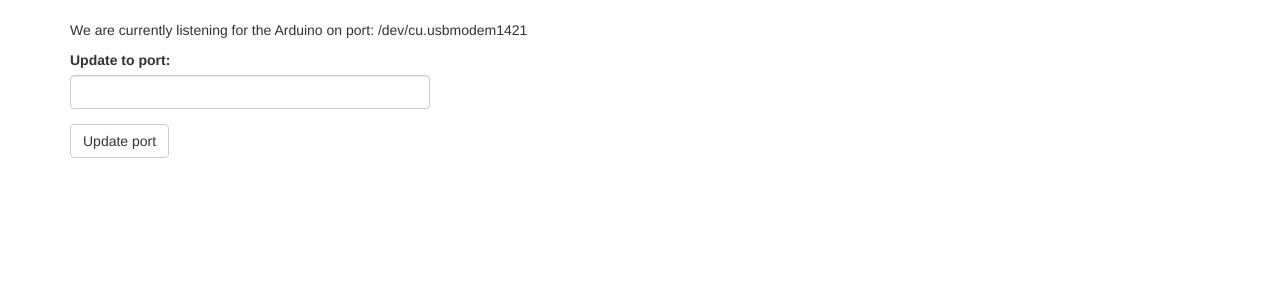
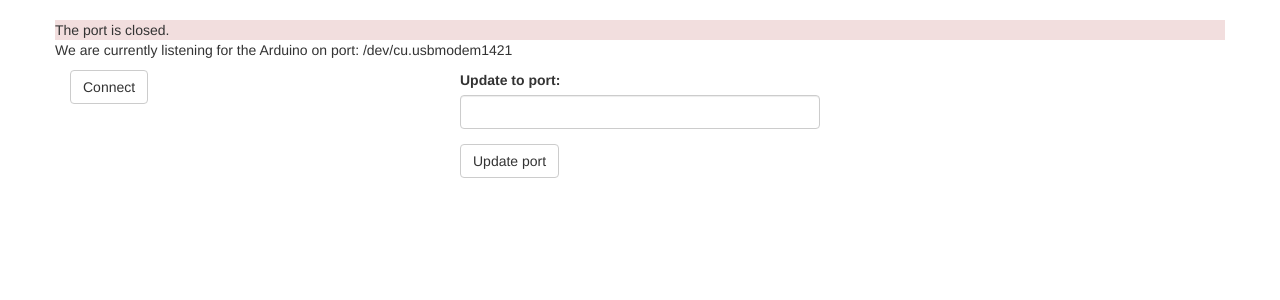
Before and after one commit to synqs/ArduinoThermoControlWeb, a Flask app: page /config in a window 1280 px wide. Shown: the part 52-352 px from the top of the page. Run offline with Flask 2, Linux system fonts and the light colour scheme; some libraries are stand-ins or nearby versions.

Commit message:
Connect and disconnect serial connection.
Added the ability to connect and disconnet from the serial connection.

```diff
--- a/app/forms.py
+++ b/app/forms.py
@@ -2,12 +2,24 @@ from flask_wtf import FlaskForm
 from flask_wtf.file import DataRequired, FileRequired
 from wtforms import StringField, SubmitField, FileField
 
-class ConnectForm(FlaskForm):
+class UpdateForm(FlaskForm):
     '''
     The form for connecting to the Arduino
     '''
     serial_port = StringField('Update to port:', validators=[DataRequired()])
     submit = SubmitField('Update port')
 
+class DisconnectForm(FlaskForm):
+    '''
+    The form for disconnecting from the Arduino
+    '''
+    submit = SubmitField('Disconnect')
+
+class ConnectForm(FlaskForm):
+    '''
+    The form for disconnecting from the Arduino
+    '''
+    submit = SubmitField('Connect')
+
 class DataForm(FlaskForm):
     submit = SubmitField('Submit data')
--- a/app/routes.py
+++ b/app/routes.py
@@ -1,5 +1,5 @@
 from app import app, socketio
-from app.forms import ConnectForm, DataForm
+from app.forms import UpdateForm, DataForm, DisconnectForm, ConnectForm
 import serial
 import h5py
 from threading import Lock
@@ -28,12 +28,15 @@ def index():
 @app.route('/config', methods=['GET', 'POST'])
 def config():
     port = app.config['SERIAL_PORT']
-    form = ConnectForm()
-
-    if form.validate_on_submit():
-        n_port =  form.serial_port.data;
+    uform = UpdateForm()
+    dform = DisconnectForm()
+    cform = ConnectForm()
+    global ser;
+    is_open = ser.is_open;
+    if uform.validate_on_submit():
+        #Update the port.
+        n_port =  uform.serial_port.data;
         try:
-            global ser
             ser.close()
             ser = serial.Serial(n_port, 9600, timeout = 1)
             if ser.is_open:
@@ -48,7 +51,20 @@ def config():
              flash('{}'.format(e), 'error')
              return redirect(url_for('config'))
 
-    return render_template('config.html', port = port, form=form)
+    if is_open and dform.validate_on_submit():
+        #Disconnect the port.
+        ser.close()
+        is_open = ser.is_open;
+        flash('Closed the serial connection')
+        return redirect(url_for('config'))
+    if cform.validate_on_submit():
+        ser = serial.Serial(app.config['SERIAL_PORT'], 9600, timeout = 1)
+        is_open = ser.is_open;
+        flash('Opened the serial connection')
+        return redirect(url_for('config'))
+
+    return render_template('config.html', port = port, form=uform,
+        is_open= is_open, dform = dform, cform = cform)
 
 @app.route('/file/<filename>')
 def file(filename):
--- a/app/templates/config.html
+++ b/app/templates/config.html
@@ -3,9 +3,21 @@
 
 {% block app_content %}
 <div>
-  <p>We are currently listening for the Arduino on port: {{ port }}</p>
 </div>
 <div class="row">
+  {% if is_open %}
+    <div class="p-3 mb-2 bg-success text-white">The port is open </div>
+    <p>We are currently listening for the Arduino on port: {{ port }}</p>
+    <div class="col-md-4">
+        {{ wtf.quick_form(dform) }}
+    </div>
+  {% else %}
+      <div class="p-3 mb-2 bg-danger text-white">The port is closed.</div>
+      <p>We are currently listening for the Arduino on port: {{ port }}</p>
+      <div class="col-md-4">
+          {{ wtf.quick_form(cform) }}
+      </div>
+  {% endif %}
         <div class="col-md-4">
             {{ wtf.quick_form(form) }}
         </div>
```
Also changed, not shown: 1 other file.
